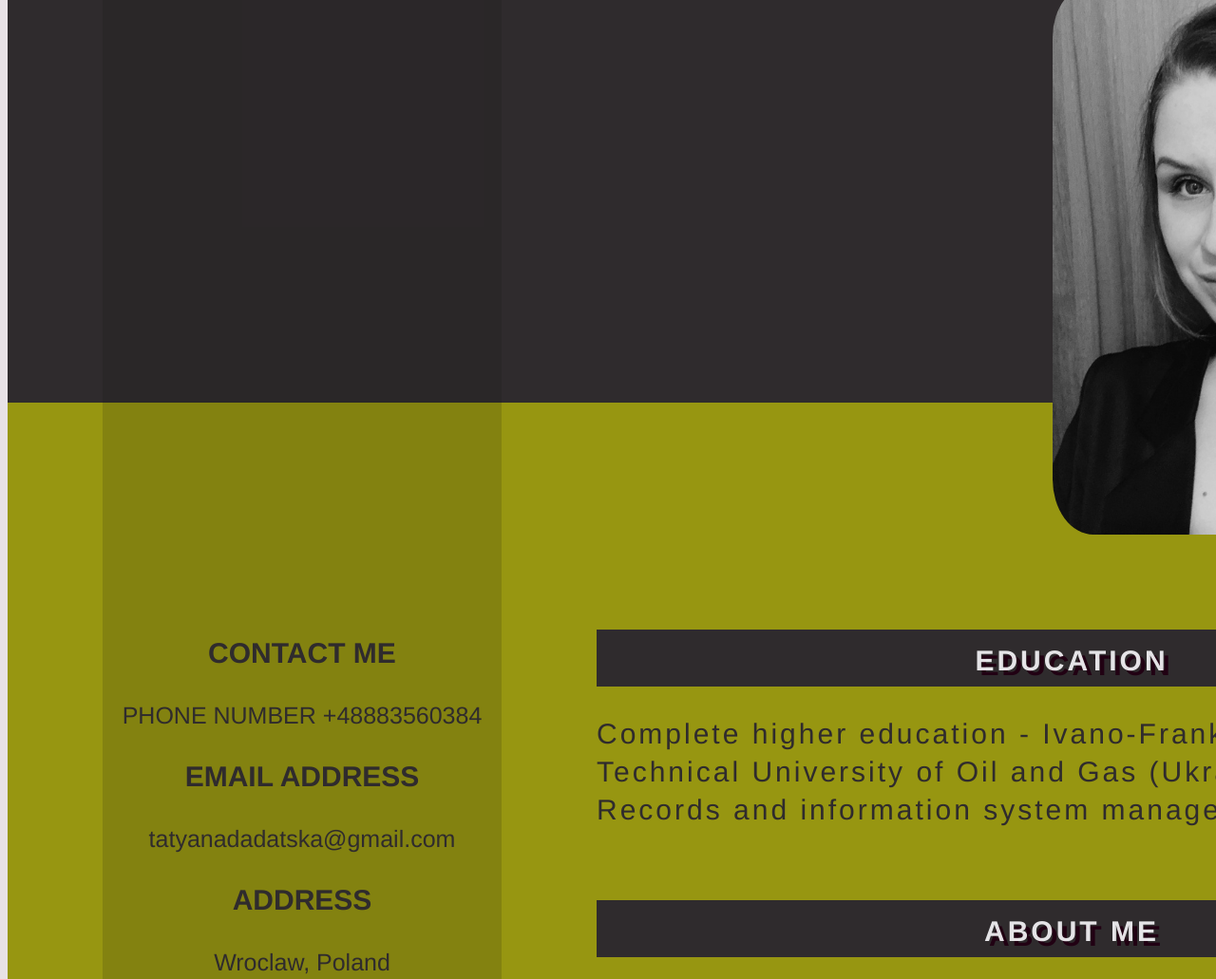
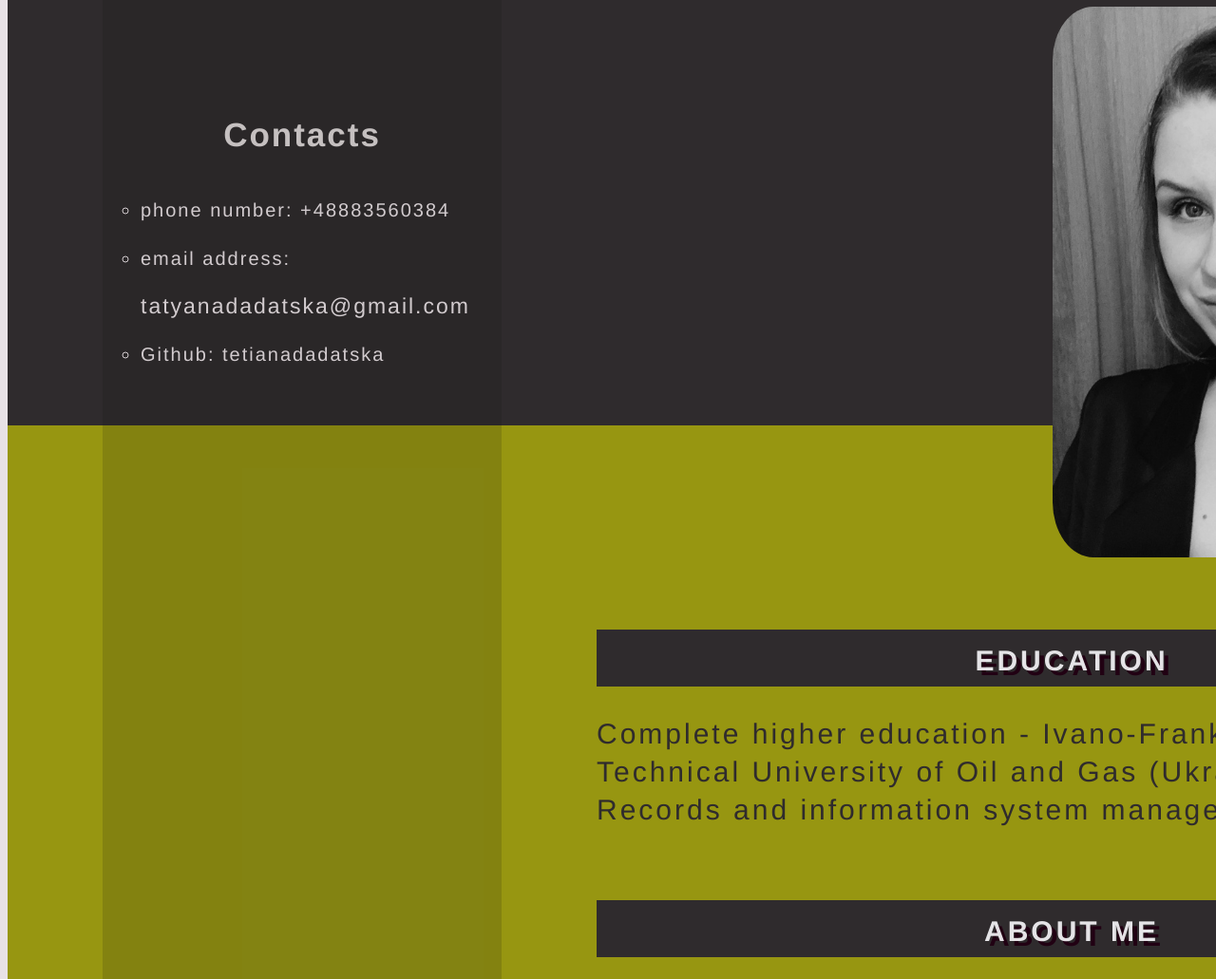
Before and after one commit to tetianadadatska/rsschool-cv, a plain HTML site: page index.html in a window 1280 px wide. Shown: the part 270-1301 px from the top of the page at 95% size. Drawn offline with Linux system fonts and the light colour scheme.

Commit message:
feat: add Github account

```diff
--- a/assets/css/style.css
+++ b/assets/css/style.css
@@ -7,7 +7,7 @@
         padding-right: 20px;
         padding-left: 20px;
         width: 1600px;
-        height: 2720px;
+        height: 3000px;
         margin-left: auto;
         margin-right: auto;
     }
@@ -15,7 +15,7 @@
     .main {
         position: relative;
         width: 1800px;
-        height: 2800px;
+        height: 3000px;
         background-color: rgba(146, 146, 5, 0.94);;
         margin-left: auto;
         margin-right: auto;
@@ -53,30 +53,37 @@
         text-shadow: 5px 5px 0 #210113;
     }
 
-    .contacts {
+    .contacts_block {
         position: absolute;
         flex-direction: column-reverse;
         align-items: center;
         width: 420px;
-        height: 1900px;
-        padding-top: 900px;
+        height: 2650px;
+        padding-top: 350px;
         background-color: rgba(17, 16, 16, 0.15);
     }
 
-    .contacts h2 {
+     .contacts {
         font-family: 'Franklin Gothic Medium', sans-serif;
-        font-size: 30px;
+        font-size: 35px;
         line-height: 50px;
+        letter-spacing: 2px;
         text-align: center;
-        color: #2f2b2d;
+        color: rgba(238, 233, 233, 0.79);
     }
 
-    .contacts p {
+    .contacts_information li {
         font-family: 'Franklin Gothic Medium', sans-serif;
-        font-size: 25px;
-        line-height: 30px;
-        text-align: center;
-        color: #2f2b2d;
+        font-size: 20px;
+        line-height: 50px;
+        text-align: left;
+        color: rgba(238, 231, 234, 0.86);
+    }
+
+    .email {
+        text-decoration: none;
+        color: rgba(238, 231, 234, 0.86);
+        font-size: 23px;
     }
 
     .main_information {
--- a/index.html
+++ b/index.html
@@ -8,21 +8,23 @@
 </head>
 <body>
 
+
     <div class="main">
         <div class="wraper">
             <div class="header">
                 <h1>TETIANA DADATSKA</h1>
-                    <img alt src="assets/img/myphoto.jpg">
+                    <img  src="assets/img/myphoto.jpg" alt="main photo">
             </div>
 
 
-            <div class="contacts">
-                <h2>CONTACT ME</h2>
-                    <p>PHONE NUMBER +48883560384</p>
-                <h2>EMAIL ADDRESS</h2>
-                    <p>tatyanadadatska@gmail.com</p>
-                <h2>ADDRESS</h2>
-                    <p>Wroclaw, Poland</p>
+            <div class="contacts_block">
+                <h2 class="contacts">Contacts</h2>
+                    <ul type="circle" class="contacts_information">
+                        <li>phone number: +48883560384</li>
+                        <li class="email_address">email address:<a href="#" class="email"> tatyanadadatska@gmail.com</a>
+                        </li>
+                        <li>Github: tetianadadatska</li>
+                    </ul>
             </div>
 
 
```
